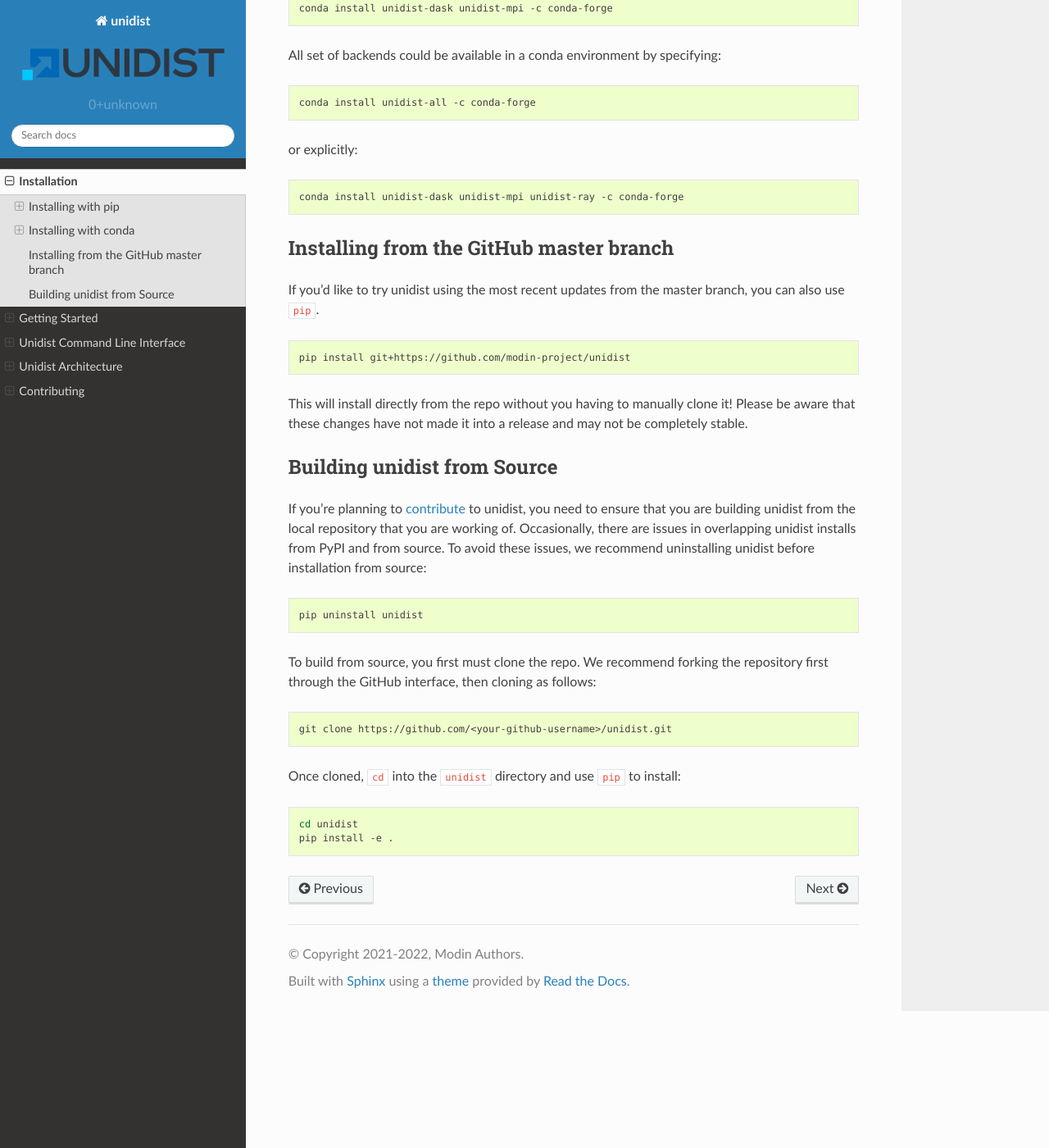
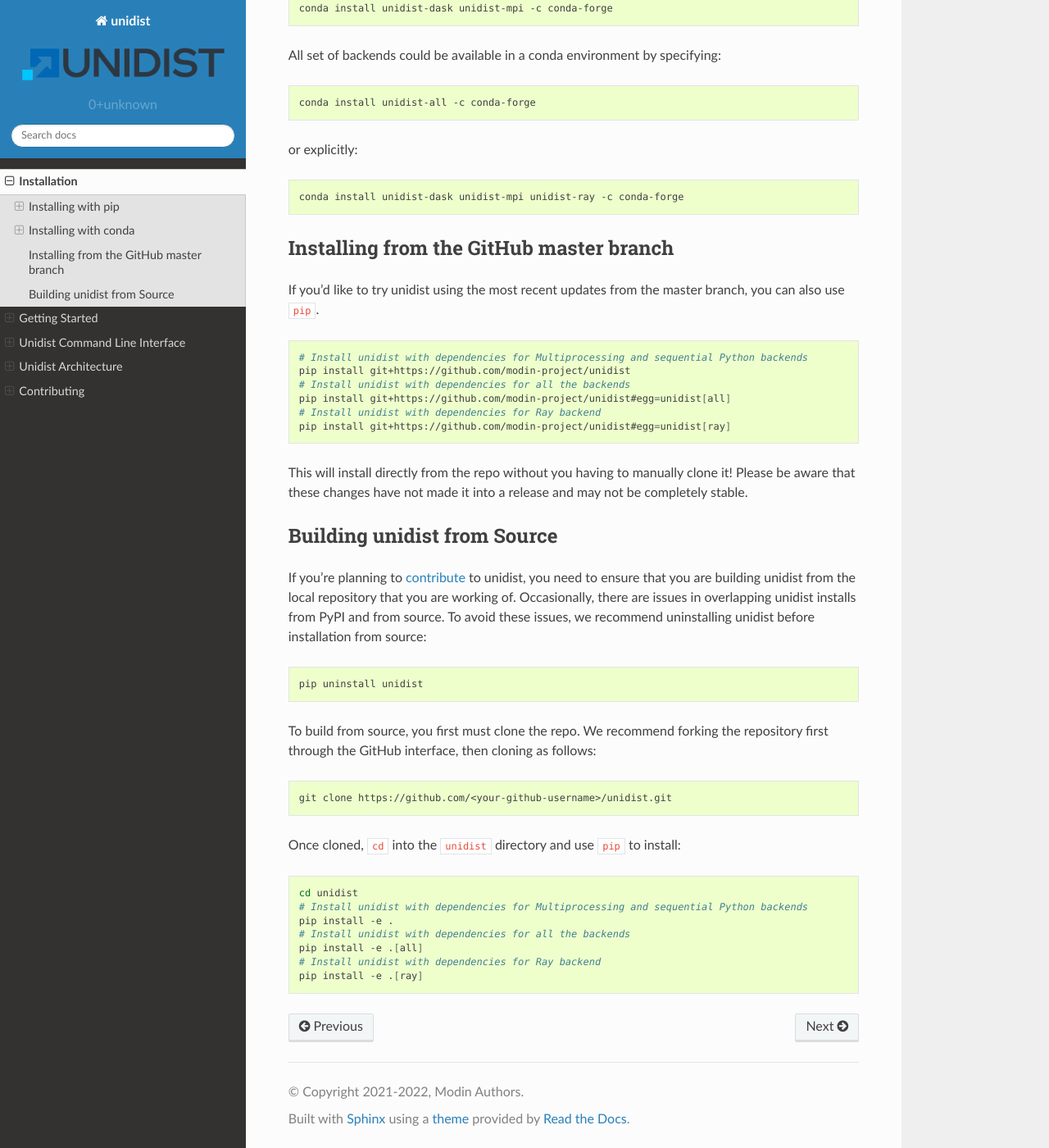
Before and after one commit to modin-project/unidist, a Sphinx documentation site: the page built from docs/installation.rst, in a window 1280 px wide and 1400 px high, scrolled down 1739 px. Shown: the whole window at 82% size. Built offline with Sphinx 7.4.7 and the Read the Docs theme 2.0.0, drawn with Linux system fonts in a browser that asks for light colours; some of the changed text lies outside the part shown.

Commit message:
Apply comments
Signed-off-by: Igoshev, Yaroslav <yaroslav.igoshev@intel.com>

```diff
--- a/docs/installation.rst
+++ b/docs/installation.rst
@@ -109,7 +109,12 @@ also use ``pip``.
 
 .. code-block:: bash
 
+  # Install unidist with dependencies for Multiprocessing and sequential Python backends
   pip install git+https://github.com/modin-project/unidist
+  # Install unidist with dependencies for all the backends
+  pip install git+https://github.com/modin-project/unidist#egg=unidist[all]
+  # Install unidist with dependencies for Ray backend
+  pip install git+https://github.com/modin-project/unidist#egg=unidist[ray]
 
 This will install directly from the repo without you having to manually clone it! Please be aware
 that these changes have not made it into a release and may not be completely stable.
@@ -138,7 +143,12 @@ Once cloned, ``cd`` into the ``unidist`` directory and use ``pip`` to install:
 .. code-block:: bash
 
   cd unidist
+  # Install unidist with dependencies for Multiprocessing and sequential Python backends
   pip install -e .
+  # Install unidist with dependencies for all the backends
+  pip install -e .[all]
+  # Install unidist with dependencies for Ray backend
+  pip install -e .[ray]
 
 .. _`GitHub repo`: https://github.com/modin-project/unidist/tree/master
 .. _`issue`: https://github.com/modin-project/unidist/issues
```
Also changed, not shown: other parts of docs/installation.rst (+1 -1 lines).
